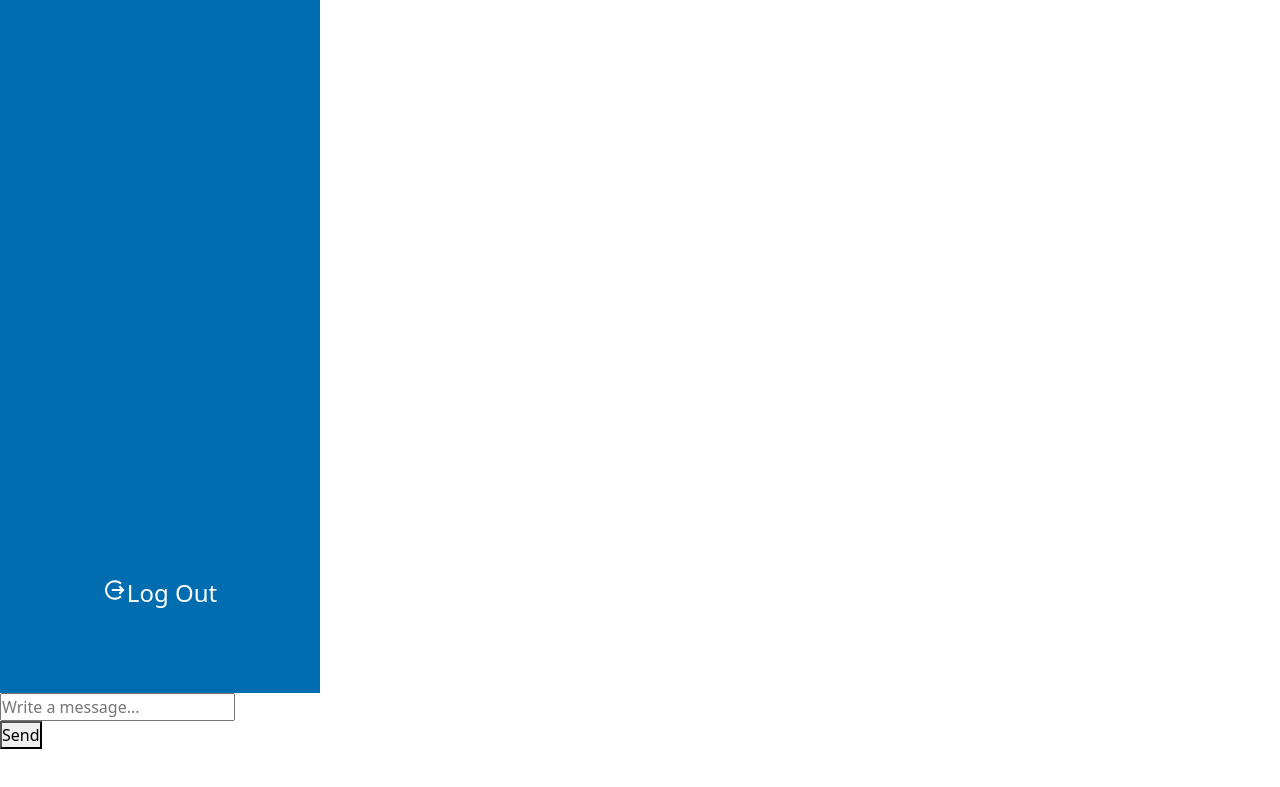
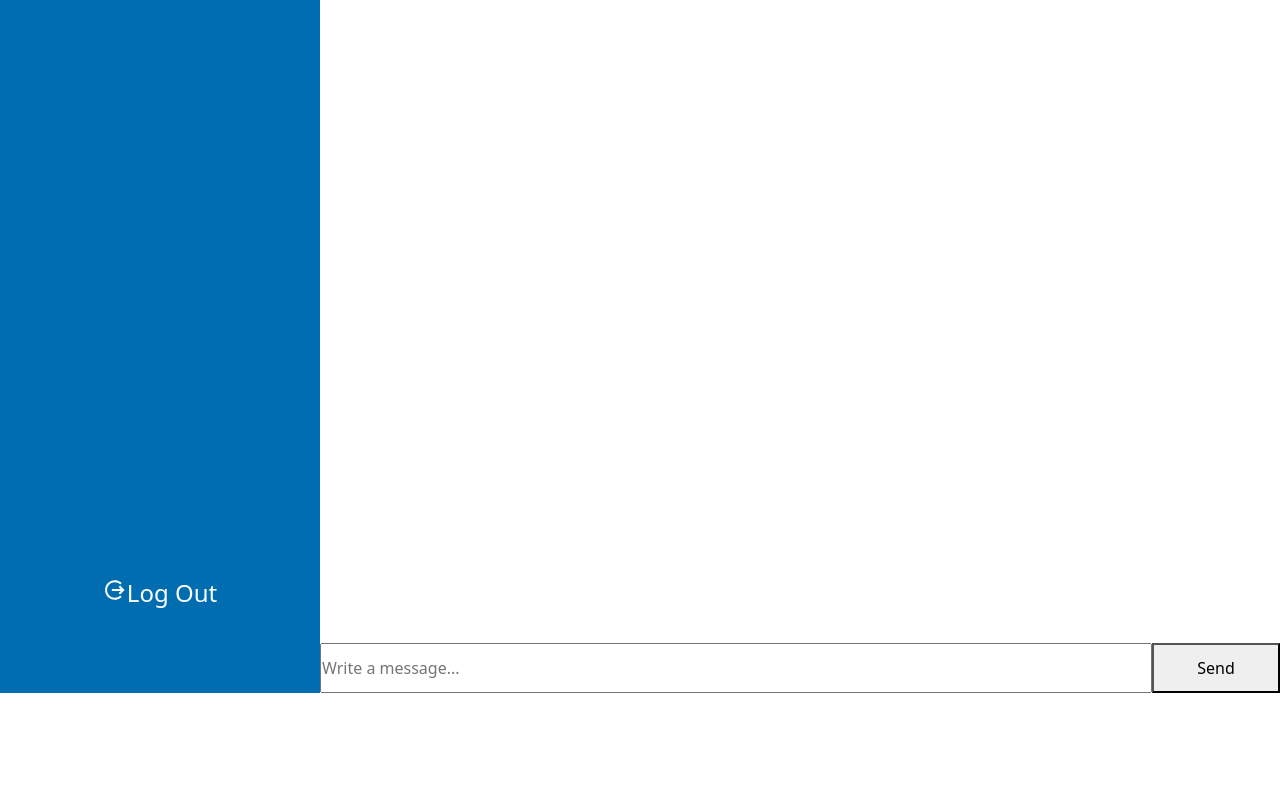
Before and after one commit to chisafukutome/translation-chat, a plain HTML site: page index.html in a window 1280 px wide. Shown: the part 107-894 px from the top of the page. Before the commit the page ends 856 px from the top, so only its background shows below. Drawn offline with nearby package versions, Linux system fonts and the light colour scheme.

Commit message:
Aligned textbox and send button

```diff
--- a/index.html
+++ b/index.html
@@ -51,6 +51,6 @@
 
     <input id="textbox" placeholder="Write a message...">
     <br>
-    <button id="button1" onclick="getMessage()">Send</button>
+    <button id="sendbutton" onclick="getMessage()">Send</button>
   </body>
 </html>
--- a/style.css
+++ b/style.css
@@ -27,3 +27,19 @@
 .logout {
   bottom: 50px;
 }
+
+#textbox {
+  position: relative;
+  width: 65%;
+  height: 50px;
+  left: 25%;
+  bottom: 50px;
+}
+
+#sendbutton {
+  position: relative;
+  height: 50px;
+  width: 10%;
+  left: 90%;
+  bottom: 100px;
+}
```
